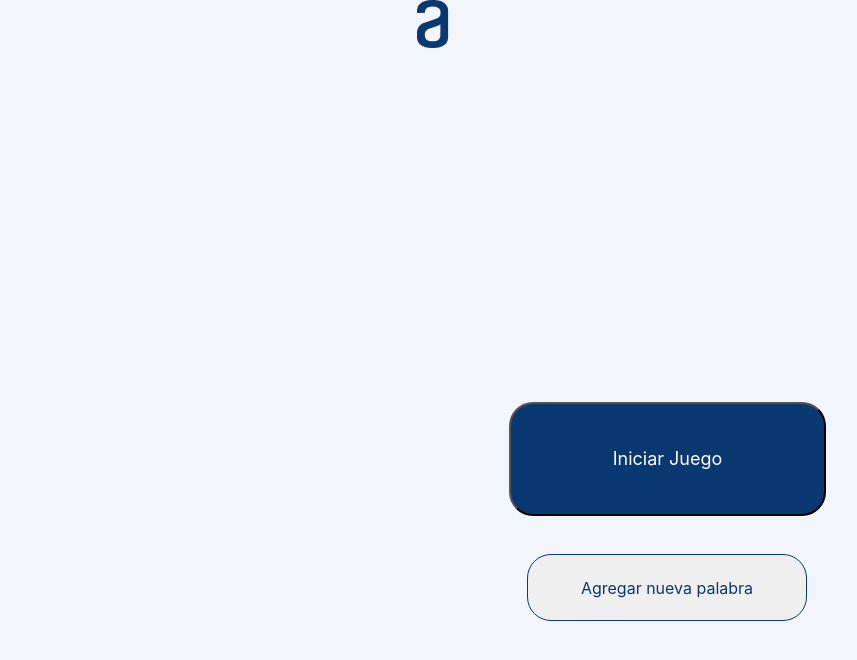
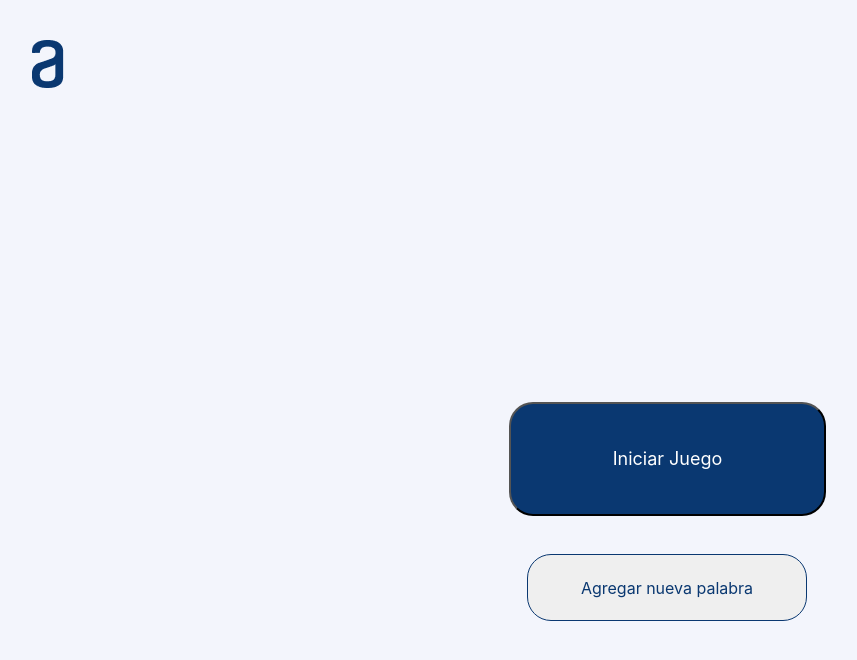
Before and after one commit to erecoliza/Challenger-Ahorcado, a plain HTML site: page index.html in a window 1280 px wide. Shown: the whole page, without its empty margins (52-909 px from the left). Drawn offline with Linux system fonts and the light colour scheme.

Commit message:
pagina principal

```diff
--- a/ahorcado.css
+++ b/ahorcado.css
@@ -13,6 +13,7 @@ body{
 }
 
 #frame4{
+/* Auto layout */
 display: flex;
 flex-direction: column;
 align-items: flex-start;
--- a/index.html
+++ b/index.html
@@ -8,7 +8,7 @@
     <title>Challenger - Ahorcado</title>
 </head>
 <body>
-    <div gid="frame4">
+    <div id="frame4">
         <div id="logo">
             <img id="vector" src="./images/Logo.png" alt="Alura Logo">
         </div>
```
Lines whose indentation alone changed are shown as unchanged.
